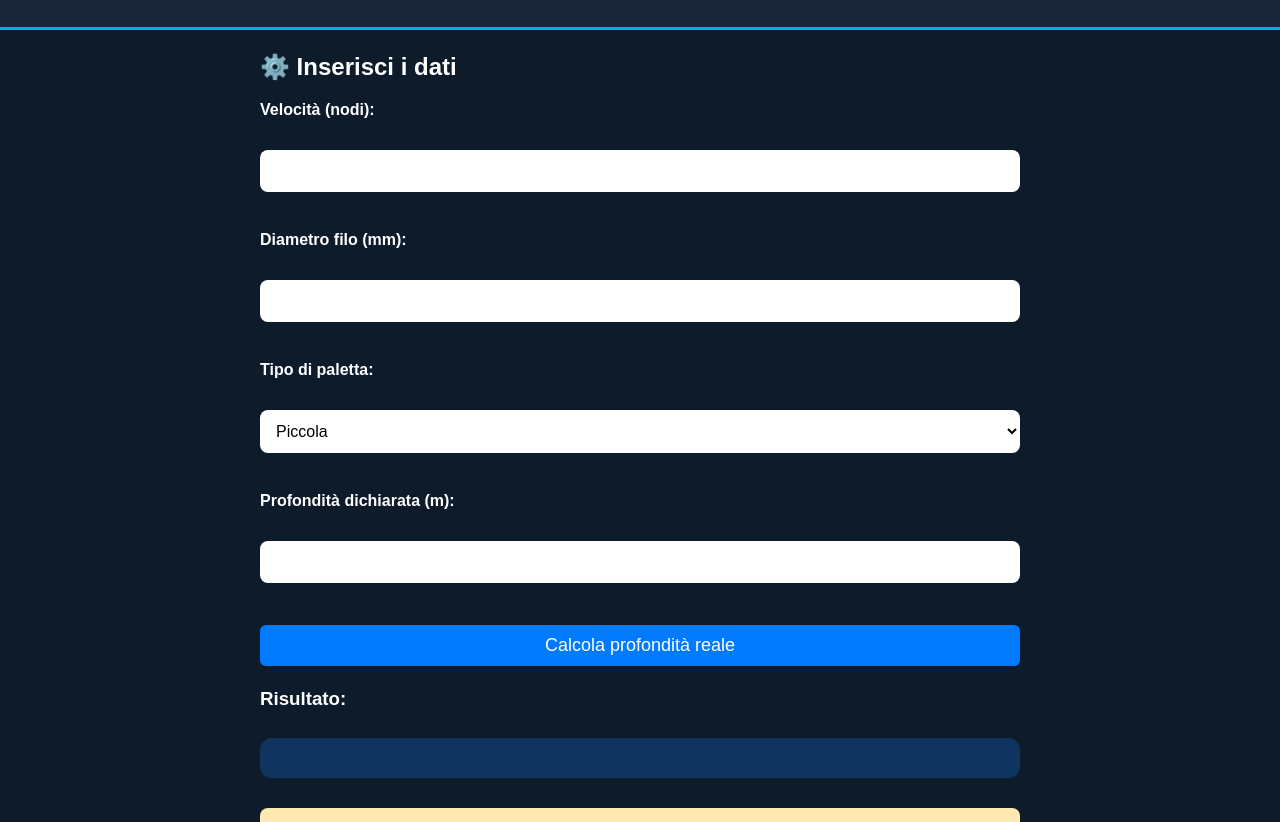
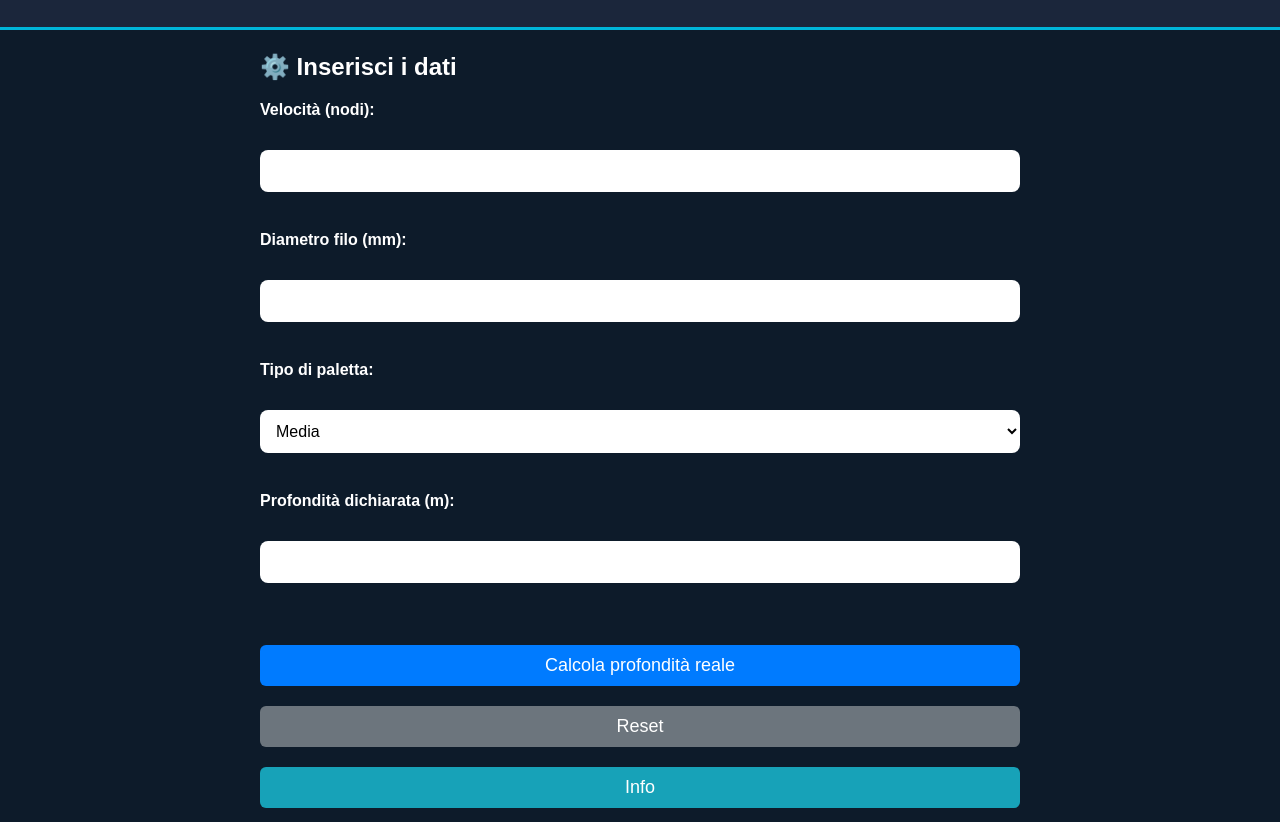
Before and after one commit to gabrilllo/TrollingCalculatorPro, a plain HTML site: page app.html in a window 1280 px wide. Shown: the part 101-923 px from the top of the page. Drawn offline with Linux system fonts and the light colour scheme.

Commit message:
Enhance calculator UI with additional buttons
Added reset and info buttons to the calculator interface.

```diff
--- a/app.html
+++ b/app.html
@@ -6,7 +6,6 @@
 <title>Trolling Calculator Pro – Tool Gratis</title>
 <link rel="stylesheet" href="style.css">
 
-<!-- Script del calcolatore -->
 <script src="calculator.js"></script>
 <script src="app.js"></script>
 </head>
@@ -31,17 +30,30 @@
     <label>Tipo di paletta:</label><br>
     <select id="palette">
         <option value="small">Piccola</option>
-        <option value="medium">Media</option>
+        <option value="medium" selected>Media</option>
         <option value="large">Grande</option>
     </select><br><br>
 
     <label>Profondità dichiarata (m):</label><br>
     <input id="declaredDepth" type="number" step="0.1"><br><br>
 
-    <button onclick="calculate()"
-            style="padding:10px 20px; background:#007bff; color:white; border:none; border-radius:6px;">
-        Calcola profondità reale
-    </button>
+    <!-- Pulsanti -->
+    <div style="margin-top:20px;">
+        <button onclick="calculate()"
+                style="padding:10px 20px; background:#007bff; color:white; border:none; border-radius:6px; margin-right:10px;">
+            Calcola profondità reale
+        </button>
+
+        <button onclick="resetCalculator()"
+                style="padding:10px 20px; background:#6c757d; color:white; border:none; border-radius:6px; margin-right:10px;">
+            Reset
+        </button>
+
+        <button onclick="about()"
+                style="padding:10px 20px; background:#17a2b8; color:white; border:none; border-radius:6px;">
+            Info
+        </button>
+    </div>
 
     <h3 style="margin-top:20px;">Risultato:</h3>
     <div id="result" style="font-size:20px; font-weight:bold;"></div>
```
